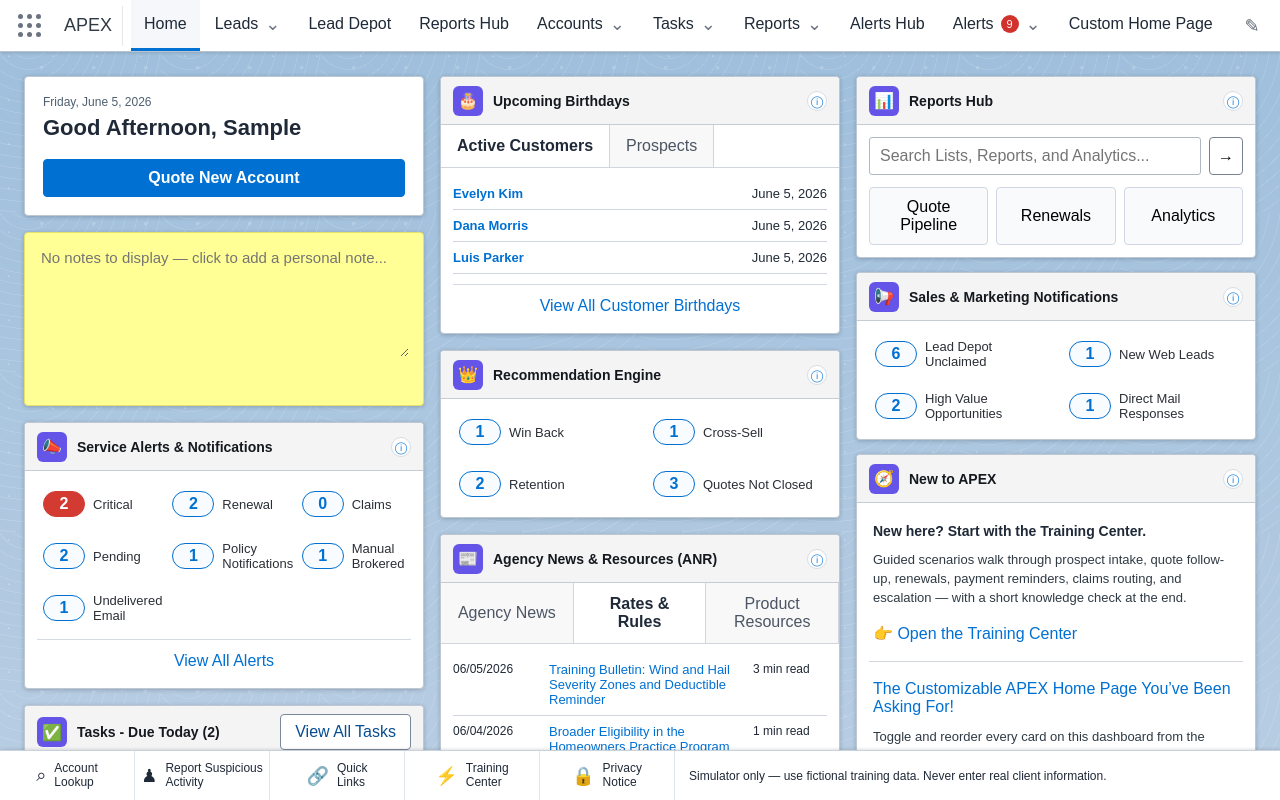
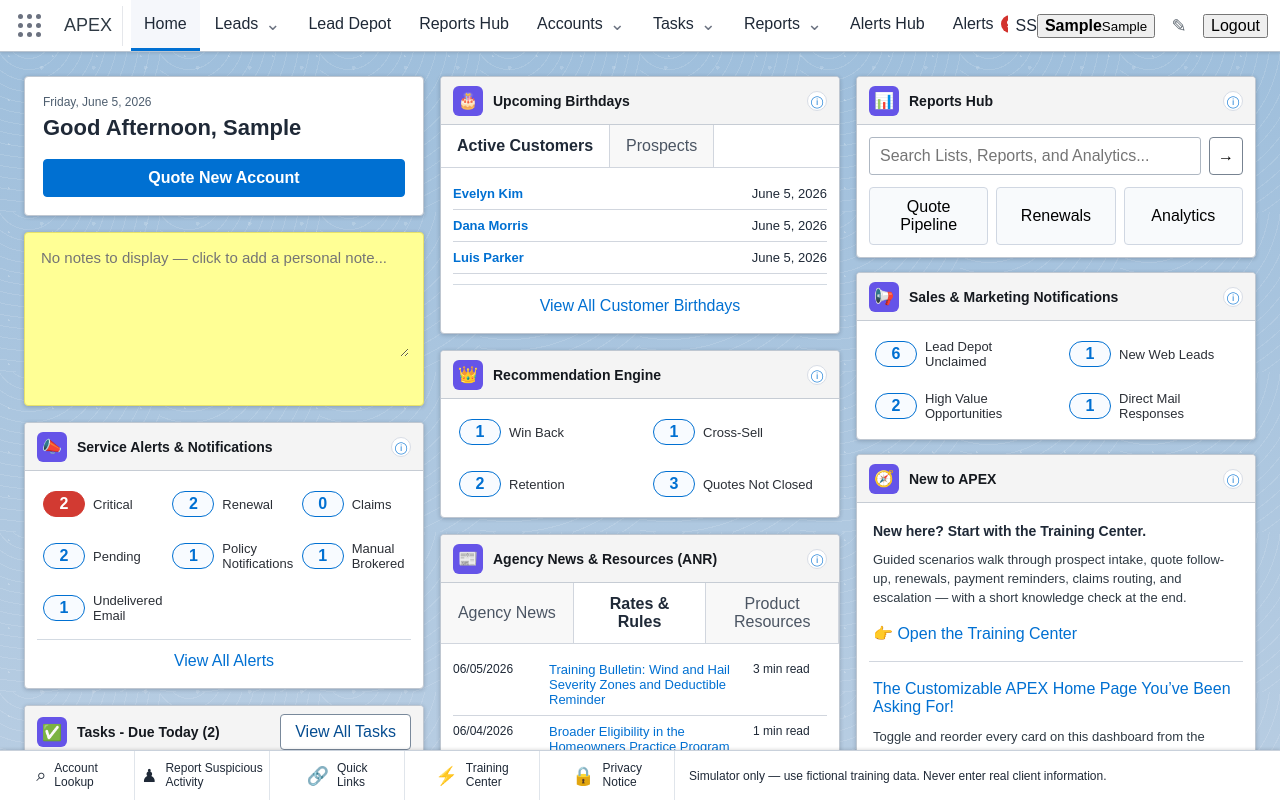
Before and after one commit to jonasrosauro122-a11y/Farmers-Simulator, a React (Vite) app: page / in a window 1280 px wide. Both pictures are taken after typing "Sample", "Sample", "Sample" into the empty fields and a click on the button "Enter CRM Simulator". Shown: the top 800 px of the page. Built offline with nearby package versions, Linux system fonts and the light colour scheme.

Commit message:
Add files via upload

```diff
--- a/src/components/TopNav.jsx
+++ b/src/components/TopNav.jsx
@@ -48,7 +48,7 @@
   ] }
 ];
 
-export default function TopNav({ currentPage, onNavigate, unreadAlerts, onSpecialAction }) {
+export default function TopNav({ currentPage, onNavigate, unreadAlerts, onSpecialAction, trainee, onLogout }) {
   const [openMenu, setOpenMenu] = useState(null);
   const navRef = useRef(null);
 
@@ -112,7 +112,17 @@
             </div>
           ))}
         </div>
+        {trainee && (
+          <div className="trainee-nav-card" title={`${trainee.displayName} · ${trainee.batch}`}>
+            <span className="trainee-avatar">{trainee.initials || 'TR'}</span>
+            <button className="trainee-summary" onClick={() => onNavigate('settings')}>
+              <strong>{trainee.firstName}</strong>
+              <small>{trainee.batch}</small>
+            </button>
+          </div>
+        )}
         <button className="pencil-button" title="Customize home page" onClick={() => onNavigate('custom-home')}>✎</button>
+        {onLogout && <button className="logout-button" title="Log out trainee" onClick={onLogout}>Logout</button>}
       </nav>
     </header>
   );
```
